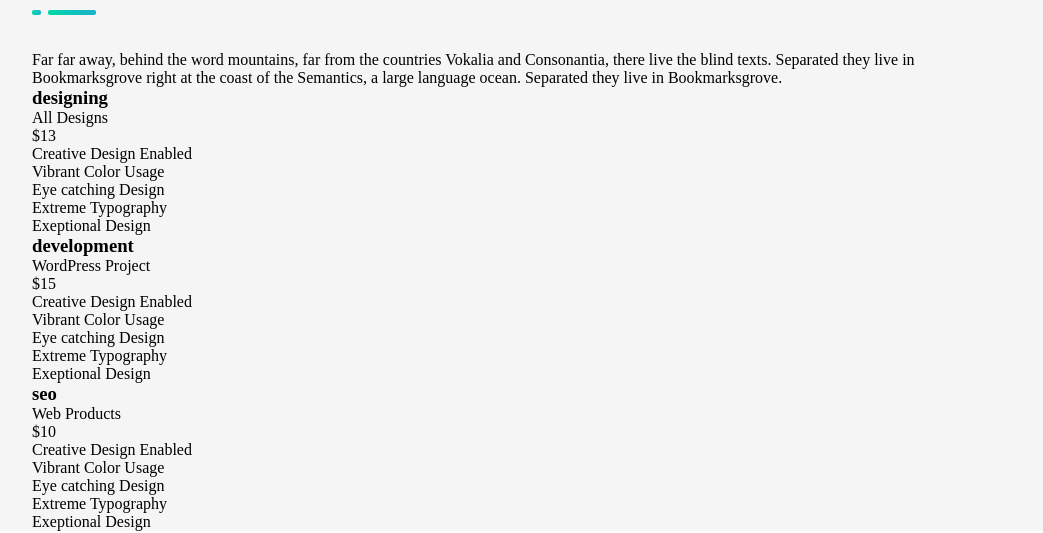
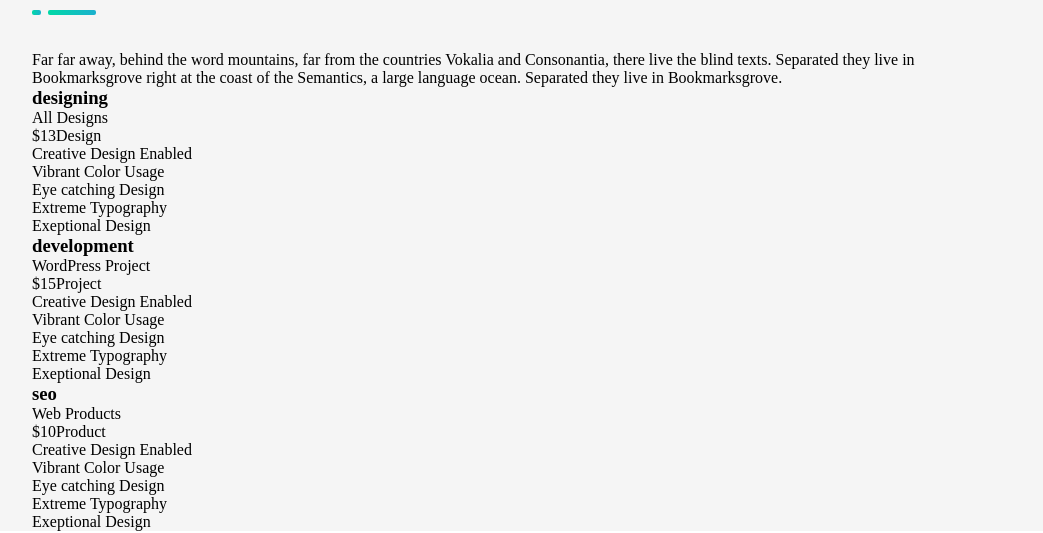
Before and after one commit to sebastianocalella/proj-html-vuejs, a Vue app: page / in a window 1280 px wide. Shown: the part 11180-11713 px from the top of the page, without its empty margins (118-1161 px from the left). Built offline with nearby package versions, Linux system fonts and the light colour scheme.

Commit message:
correct props call

```diff
--- a/src/components/utilitiesComponents/ProductCard.vue
+++ b/src/components/utilitiesComponents/ProductCard.vue
@@ -3,7 +3,7 @@
         <h3>{{ title }}</h3>
         <p>{{ subtitle }}</p>
         <div>
-            <p>&dollar;<span>{{ price }}</span>{{ type }}</p>
+            <p>&dollar;<span>{{ price }}</span>{{ productType }}</p>
         </div>
         <ul>
             <li v-for="feature in features">
```
